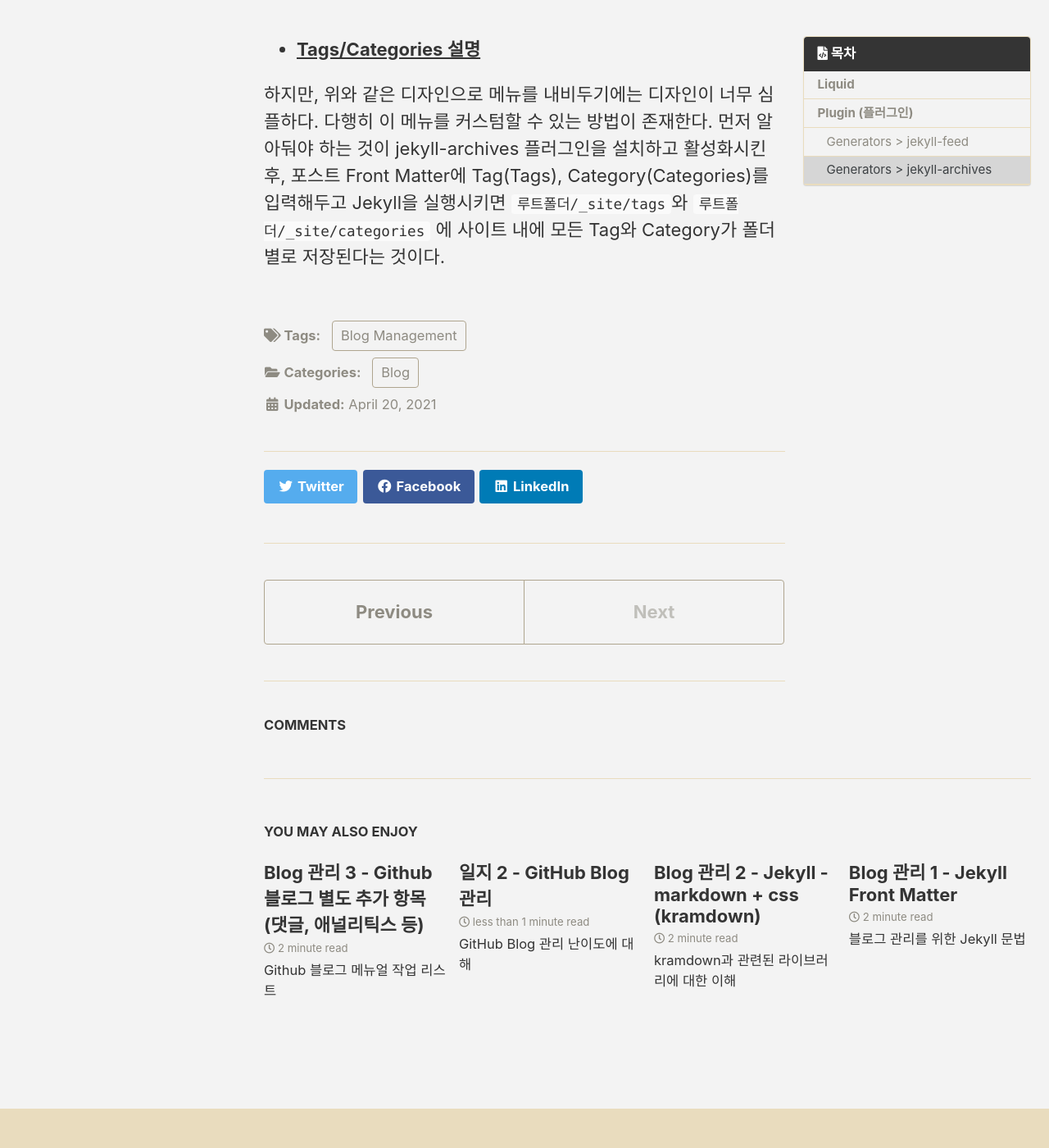
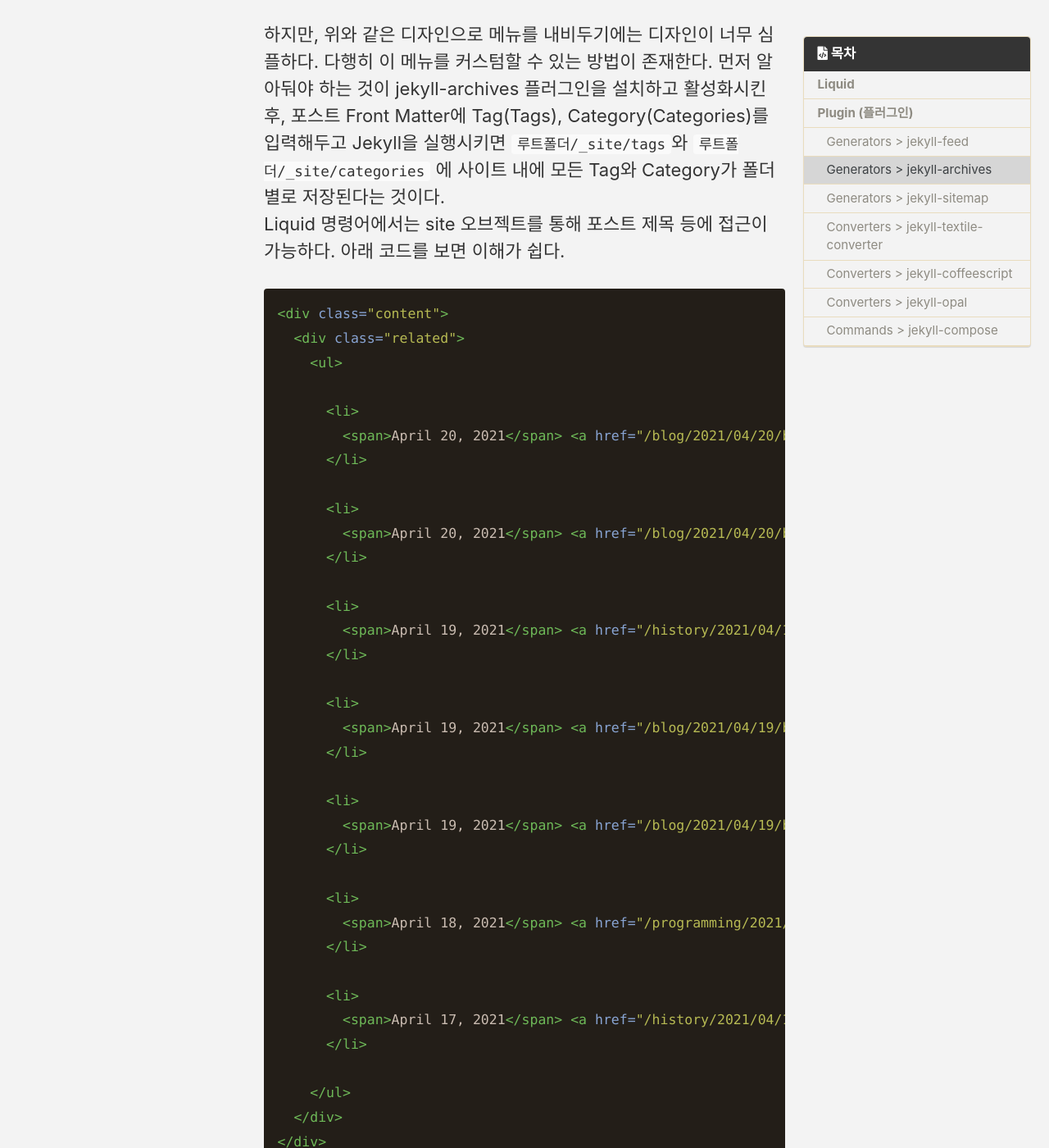
Before and after one commit to EuilimChoi/JoonYoungJJ.github.io, a Jekyll site: the page built from _posts/2021-04-20-blogmanage-4-customization.md, in a window 1280 px wide and 1400 px high, scrolled down 4899 px. Shown: the whole window at 82% size. Built offline with Jekyll 4.4.1, drawn with Linux system fonts in a browser that asks for light colours; cached includes are drawn as plain includes; comment, search, counter and statistics services are not loaded; some of the changed text lies outside the part shown.

Commit message:
sdfh
sdh

````diff
--- a/Gemfile
+++ b/Gemfile
@@ -1,5 +1,6 @@
 source "https://rubygems.org"
 
 gem "jekyll-archives"
+gem "jekyll-coffeescript"
 
 gemspec
--- a/_config.yml
+++ b/_config.yml
@@ -207,7 +207,7 @@
 
 
 # Outputting
-permalink: /:categories/:title/
+permalink: pretty
 paginate: 5 # amount of posts to show
 paginate_path: /page:num/
 timezone: # https://en.wikipedia.org/wiki/List_of_tz_database_time_zones
@@ -218,8 +218,11 @@
 # Generators
   - jekyll-feed
   - jekyll-archives
+  - jekyll-sitemap
+# Converters
+  - jekyll-coffeescript
+# Others
   - jekyll-paginate
-  - jekyll-sitemap
   - jekyll-gist
   - jekyll-include-cache
 
@@ -228,8 +231,11 @@
 # Generators
   - jekyll-feed
   - jekyll-archives
+  - jekyll-sitemap
+# Converters
+  - jekyll-coffeescript
+# Others
   - jekyll-paginate
-  - jekyll-sitemap
   - jekyll-gist
   - jekyll-include-cache
 
--- a/_posts/2021-04-20-blogmanage-4-customization.md
+++ b/_posts/2021-04-20-blogmanage-4-customization.md
@@ -111,3 +108,39 @@
 - [**Tags/Categories 설명**](https://jekyllrb.com/docs/posts/#including-images-and-resources)
 
 하지만, 위와 같은 디자인으로 메뉴를 내비두기에는 디자인이 너무 심플하다. 다행히 이 메뉴를 커스텀할 수 있는 방법이 존재한다. 먼저 알아둬야 하는 것이 jekyll-archives 플러그인을 설치하고 활성화시킨 후, 포스트 Front Matter에 Tag(Tags), Category(Categories)를 입력해두고 Jekyll을 실행시키면 `루트폴더/_site/tags`와 `루트폴더/_site/categories` 에 사이트 내에 모든 Tag와 Category가 폴더별로 저장된다는 것이다.
+Liquid 명령어에서는 site 오브젝트를 통해 포스트 제목 등에 접근이 가능하다. 아래 코드를 보면 이해가 쉽다.
+```html
+<div class="content">
+  <div class="related">
+    <ul>
+      {% for post in site.posts %}
+      <li>
+	<span>{{ post.date | date: "%B %e, %Y" }}</span> <a href="{{ post.url }}">{{ post.title }}</a>
+      </li>
+      {% endfor %}
+    </ul>
+  </div>
+</div>
+```
+
+### `Generators > jekyll-sitemap`
+[사이트 맵](https://developers.google.com/search/docs/advanced/sitemaps/overview?hl=ko)을 자동으로 생성한다.
+
+{% include video id="JlamLfyFjTA" provider="youtube" %}
+{: .text-center}
+
+### `Converters > jekyll-textile-converter`
+Markup언어의 종류는 상당히 다양하지만, jekyll은 markdown과 textile만 지원한다. 사실, textile로 Github 블로그를 작성한다는 글을 많이 접하지 않아 몰랐지만, 이 플러그인을 설치하면 markdown 대신 textile로 포스트를 작성할 수 있다고 한다.
+
+- [textile](https://textile-lang.com/)
+
+### `Converters > jekyll-coffeescript`
+웹 사이트를 보기좋게 꾸미는 데 있어서 자바스크립트는 꼭 필요한 존재이다. CoffeeScript는 이 플러그인으로 인해 JavaScript로 컴파일된다. CoffeeScript를 사용하면 기존 JS 코드에 비해 훨씬 간결하게 원하는 작업을 수행할 수 있는 장점이 있다.
+
+- [CoffeeScript](https://coffeescript.org/)
+
+### `Converters > jekyll-opal`
+jekyll-coffescript 와 마찬가지로 JavaScript 코드를 생성해내지만, 이 때 사용되는 언어는 Ruby 이다.
+
+### `Commands > jekyll-compose`
+??
````
Also changed, not shown: other parts of _posts/2021-04-20-blogmanage-4-customization.md (+2 -5 lines), _posts/2021-04-19-blogmanage-1-front_matter.md (+0 -2 lines), _posts/2021-04-20-blogmanage-3-unsupported.md (+3 -1 lines).
